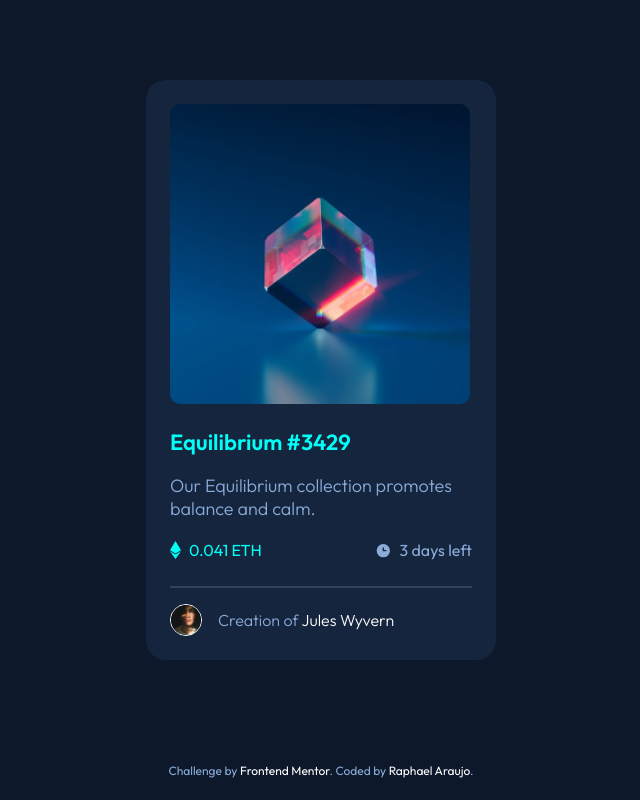
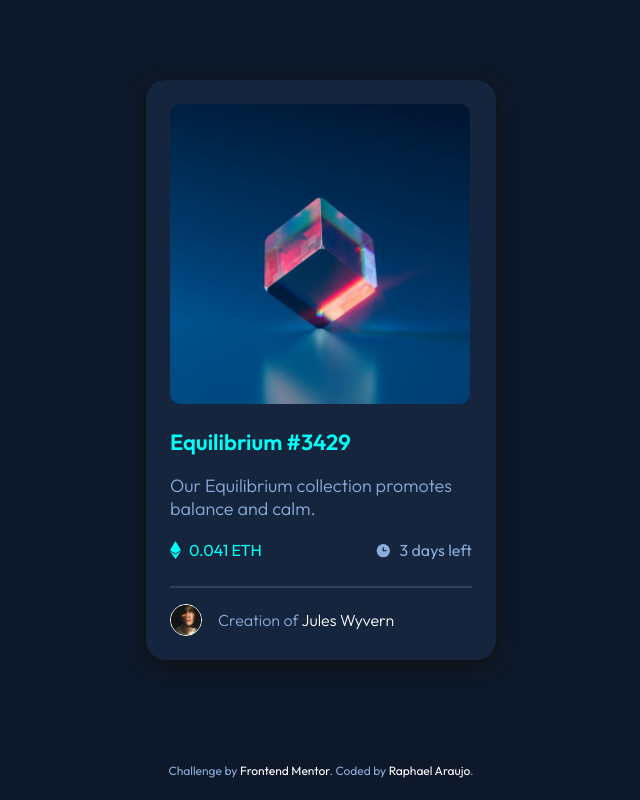
Before and after one commit to rwsaraujo/nft-preview-card-component, a website: page index.html in a window 1280 px wide. Shown: the whole page, without its empty margins (319-959 px from the left). Drawn offline with Linux system fonts and the light colour scheme.

Commit message:
add box-shadow to card

```diff
--- a/src/style/_main.scss
+++ b/src/style/_main.scss
@@ -8,6 +8,7 @@ main {
     padding: 1.5rem;
     background-color: colors.$very-dark-blue-card;
     border-radius: 1.25rem;
+    box-shadow: 0px 5px 20px #111;
 
     .imgnft {
       background-position: center;
```
Also changed, not shown: build/style/style.css, 1 other file.
